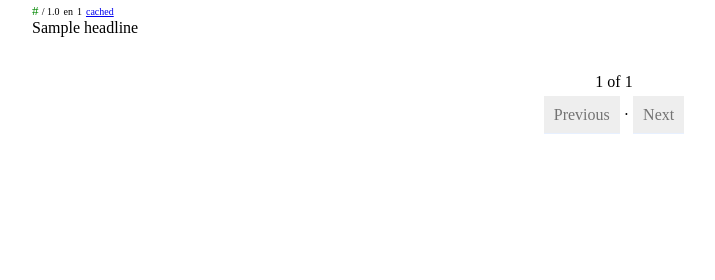
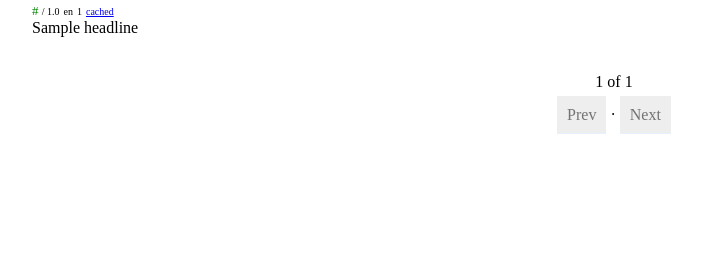
Before and after one commit to biolds/sosse, a Django app: template se/templates/se/index.html in a window 1280 px wide. Shown: the part 269-549 px from the top of the page, without its empty margins (26-741 px from the left). Run offline with Django 3.2, Linux system fonts and the light colour scheme; tables that the repository leaves empty hold one stand-in row (values such as "Sample post"); the template is opened without the code that fills it: values that come from a table or form of the project are taken from there, most other values are stand-ins (such as "Sample title", 1, 10 or a date in 2020).

Commit message:
cosmetic

```diff
--- a/se/templates/se/index.html
+++ b/se/templates/se/index.html
@@ -203,7 +203,7 @@
                     {% if paginated.has_previous %}
                         <a class="a_button" href="{{ page_previous }}">Prev</a>
                     {% else %}
-                        <a class="a_button a_button_disabled" onclick="return false">Previous</a>
+                        <a class="a_button a_button_disabled" onclick="return false">Prev</a>
                     {% endif %}
                         ·
                     {% if paginated.has_next %}
```
